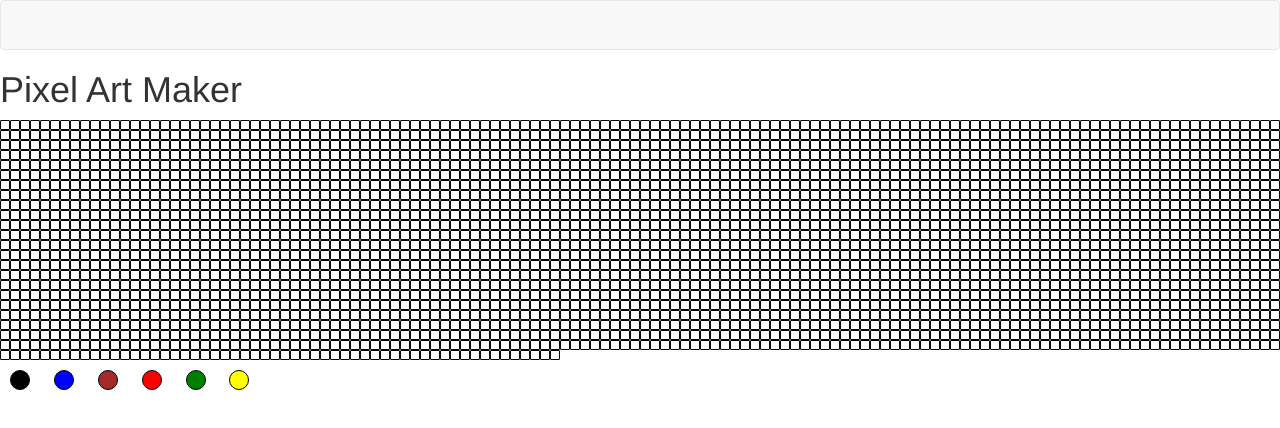
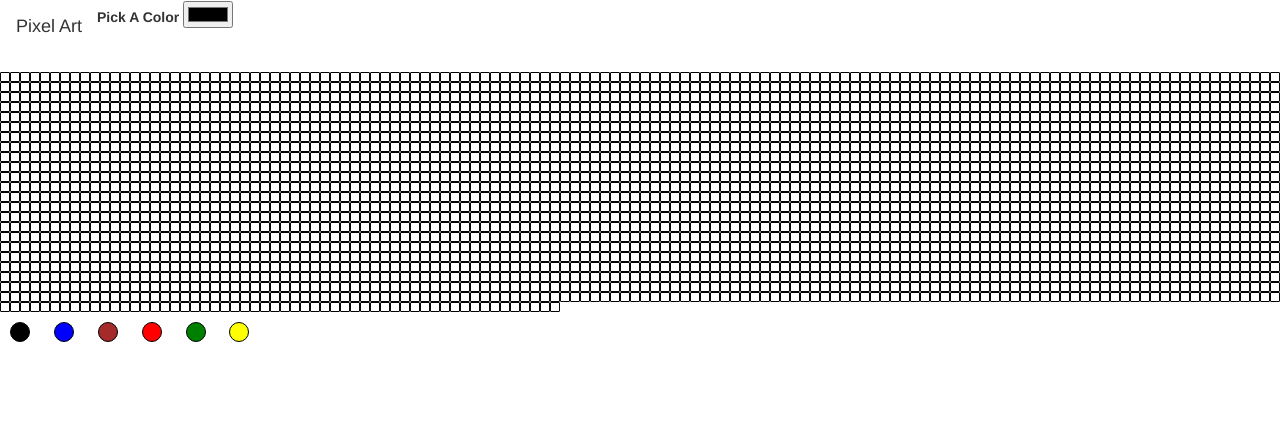
Before and after one commit to gSchool/pixel-art-maker, a plain HTML site: page index.html in a window 1280 px wide. Drawn offline with nearby package versions, Linux system fonts and the light colour scheme.

Commit message:
Starting to Add navbar

```diff
--- a/index.html
+++ b/index.html
@@ -1,5 +1,6 @@
 <!DOCTYPE html>
 <html>
+
 <head>
   <meta charset="utf-8">
   <title>Pixel Art Maker</title>
@@ -10,14 +11,18 @@
   <!-- Font Awesome -->
   <script src="https://use.fontawesome.com/6e15042094.js"></script>
 </head>
+
 <body>
-    <header class="navbar navbar-default">
-      <div class="container-fluid">
-
-      </div>
+  <header>
+    <nav class="navbar navbar-light bg-faded">
+      <div class="navbar-brand">Pixel Art</div>
+      <form>
+        <label for="colorSelect">Pick A Color</label>
+        <input type="color" name="colorSelect">
+      </form>
+    </nav>
   </header>
   <main>
-      <h1>Pixel Art Maker</h1>
     <div id="canvas"></div>
     <div id="pallette">
       <div class="paint-color black"></div>
@@ -30,10 +35,11 @@
   </main>
 
   <!-- jQuery CDN -->
-    <script   src="https://code.jquery.com/jquery-2.2.4.min.js"   integrity="sha256-BbhdlvQf/xTY9gja0Dq3HiwQF8LaCRTXxZKRutelT44="   crossorigin="anonymous"></script>
+  <script src="https://code.jquery.com/jquery-2.2.4.min.js" integrity="sha256-BbhdlvQf/xTY9gja0Dq3HiwQF8LaCRTXxZKRutelT44=" crossorigin="anonymous"></script>
   <!-- Bootstrap JavaScript -->
   <script src="https://maxcdn.bootstrapcdn.com/bootstrap/3.3.6/js/bootstrap.min.js" integrity="sha384-0mSbJDEHialfmuBBQP6A4Qrprq5OVfW37PRR3j5ELqxss1yVqOtnepnHVP9aJ7xS" crossorigin="anonymous"></script>
   <!-- Personal JavaScript -->
   <script type="text/javascript" src="src/main.js"></script>
 </body>
+
 </html>
```
Lines whose indentation alone changed are shown as unchanged.
